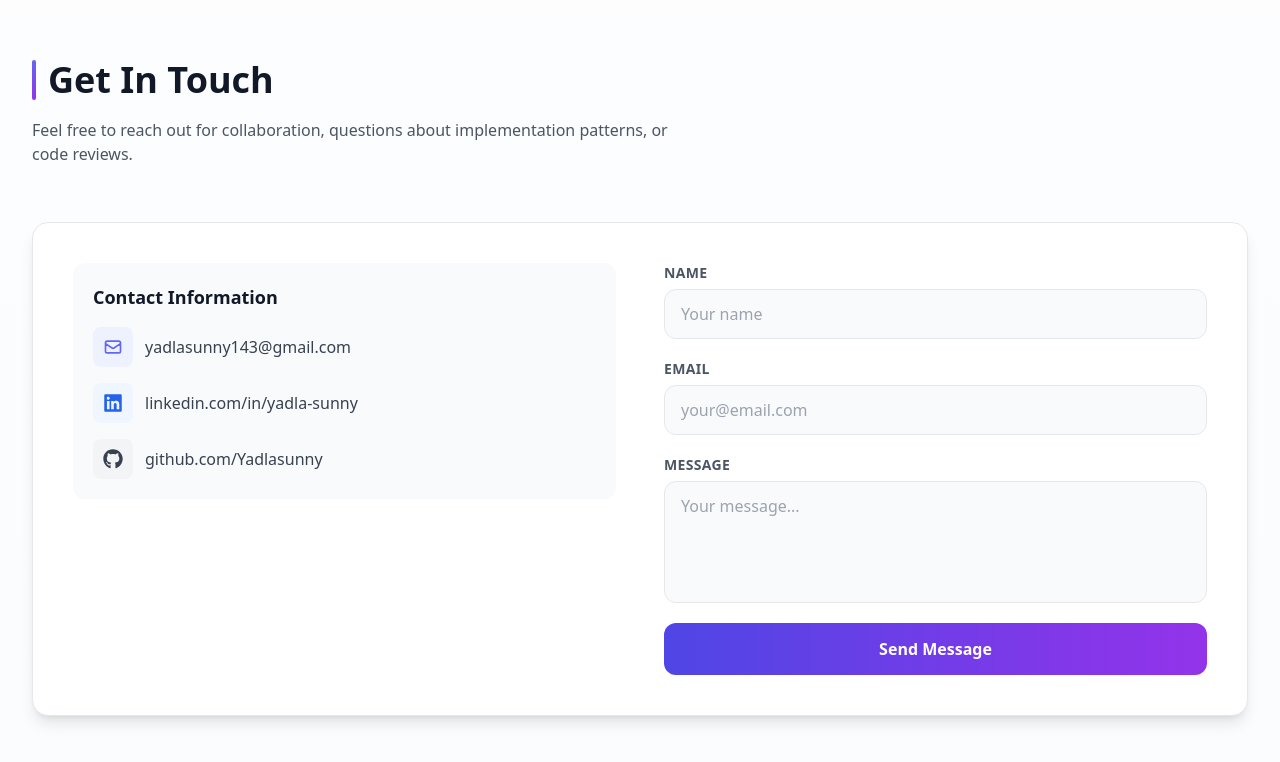
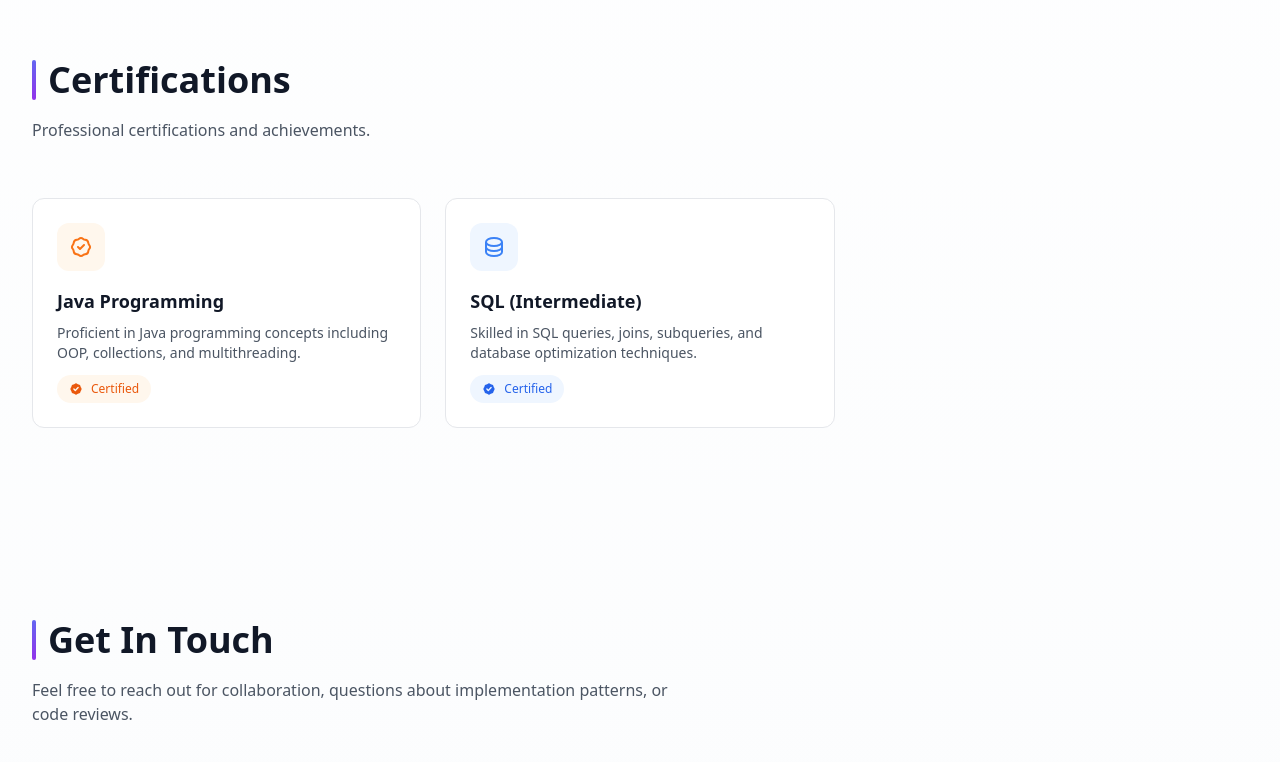
Before and after one commit to Yadlasunny/Portfolio, a React (Vite) app: page / in a window 1280 px wide. Shown: the part 4321-5083 px from the top of the page. Built offline with nearby package versions, Linux system fonts and the light colour scheme.

Commit message:
Add certifications, Google Analytics, and SEO

```diff
--- a/index.html
+++ b/index.html
@@ -2,8 +2,43 @@
 <html lang="en">
   <head>
     <meta charset="UTF-8" />
-    <title>Sunny Portfolio</title>
+    <title>Yadla Sunny | Full-Stack Developer Portfolio</title>
     <meta name="viewport" content="width=device-width,initial-scale=1" />
+
+    <!-- SEO Meta Tags -->
+    <meta name="description" content="Yadla Sunny - Full-Stack Developer skilled in React, Python, Java, and AI/ML. View my projects, skills, and get in touch for collaboration." />
+    <meta name="keywords" content="Yadla Sunny, Full Stack Developer, React Developer, Python Developer, AI ML, Machine Learning, Web Developer, Portfolio, Java, SQL" />
+    <meta name="author" content="Yadla Sunny" />
+    <meta name="robots" content="index, follow" />
+
+    <!-- Open Graph / Facebook -->
+    <meta property="og:type" content="website" />
+    <meta property="og:url" content="https://yadlasunny.vercel.app/" />
+    <meta property="og:title" content="Yadla Sunny | Full-Stack Developer" />
+    <meta property="og:description" content="Full-Stack Developer skilled in React, Python, Java, and AI/ML. Explore my projects and get in touch." />
+    <meta property="og:image" content="https://yadlasunny.vercel.app/og-image.png" />
+
+    <!-- Twitter -->
+    <meta name="twitter:card" content="summary_large_image" />
+    <meta name="twitter:url" content="https://yadlasunny.vercel.app/" />
+    <meta name="twitter:title" content="Yadla Sunny | Full-Stack Developer" />
+    <meta name="twitter:description" content="Full-Stack Developer skilled in React, Python, Java, and AI/ML. Explore my projects and get in touch." />
+    <meta name="twitter:image" content="https://yadlasunny.vercel.app/og-image.png" />
+
+    <!-- Canonical URL -->
+    <link rel="canonical" href="https://yadlasunny.vercel.app/" />
+
+    <!-- Favicon -->
+    <link rel="icon" type="image/svg+xml" href="/favicon.svg" />
+
+    <!-- Google Analytics -->
+    <script async src="https://www.googletagmanager.com/gtag/js?id=G-WS92VXN481"></script>
+    <script>
+      window.dataLayer = window.dataLayer || [];
+      function gtag(){dataLayer.push(arguments);}
+      gtag('js', new Date());
+      gtag('config', 'G-WS92VXN481');
+    </script>
   </head>
   <body>
     <div id="root"></div>
--- a/src/Portfolio.jsx
+++ b/src/Portfolio.jsx
@@ -971,6 +971,76 @@ export default function Portfolio() {
           </div>
         </section>
 
+        {/* Certifications */}
+        <section className="max-w-7xl mx-auto px-3 sm:px-6 lg:px-8 py-12 sm:py-16 md:py-24">
+          <motion.div
+            initial={{ opacity: 0, y: 20 }}
+            whileInView={{ opacity: 1, y: 0 }}
+            viewport={{ once: true }}
+            transition={{ duration: 0.5 }}
+            className="text-center md:text-left mb-10 md:mb-14"
+          >
+            <h2 className="text-2xl sm:text-3xl md:text-4xl font-bold inline-flex items-center gap-3">
+              <span className="hidden sm:block h-10 w-1 rounded-full bg-gradient-to-b from-indigo-500 to-purple-600" />
+              Certifications
+            </h2>
+            <p className={`mt-3 text-sm sm:text-base max-w-2xl ${dark ? "text-gray-400" : "text-gray-600"}`}>
+              Professional certifications and achievements.
+            </p>
+          </motion.div>
+          <div className="grid sm:grid-cols-2 lg:grid-cols-3 gap-4 sm:gap-6">
+            {/* Java Programming */}
+            <motion.div
+              initial={{ opacity: 0, y: 20 }}
+              whileInView={{ opacity: 1, y: 0 }}
+              viewport={{ once: true }}
+              transition={{ duration: 0.4 }}
+              className={`group p-5 sm:p-6 rounded-xl border transition-all duration-300 hover:shadow-lg hover:-translate-y-1 ${dark ? "bg-gray-900/80 border-gray-800/50 hover:border-indigo-500/30" : "bg-white border-gray-200 hover:border-indigo-500/30"}`}
+            >
+              <div className={`inline-flex items-center justify-center w-12 h-12 rounded-xl mb-4 ${dark ? "bg-orange-500/10" : "bg-orange-50"}`}>
+                <svg className="w-6 h-6 text-orange-500" fill="none" stroke="currentColor" viewBox="0 0 24 24">
+                  <path strokeLinecap="round" strokeLinejoin="round" strokeWidth={2} d="M9 12l2 2 4-4M7.835 4.697a3.42 3.42 0 001.946-.806 3.42 3.42 0 014.438 0 3.42 3.42 0 001.946.806 3.42 3.42 0 013.138 3.138 3.42 3.42 0 00.806 1.946 3.42 3.42 0 010 4.438 3.42 3.42 0 00-.806 1.946 3.42 3.42 0 01-3.138 3.138 3.42 3.42 0 00-1.946.806 3.42 3.42 0 01-4.438 0 3.42 3.42 0 00-1.946-.806 3.42 3.42 0 01-3.138-3.138 3.42 3.42 0 00-.806-1.946 3.42 3.42 0 010-4.438 3.42 3.42 0 00.806-1.946 3.42 3.42 0 013.138-3.138z" />
+                </svg>
+              </div>
+              <h3 className="font-semibold text-lg mb-2">Java Programming</h3>
+              <p className={`text-sm mb-3 ${dark ? "text-gray-400" : "text-gray-600"}`}>
+                Proficient in Java programming concepts including OOP, collections, and multithreading.
+              </p>
+              <div className={`inline-flex items-center gap-2 text-xs font-medium px-3 py-1.5 rounded-full ${dark ? "bg-orange-500/10 text-orange-400" : "bg-orange-50 text-orange-600"}`}>
+                <svg className="w-3.5 h-3.5" fill="currentColor" viewBox="0 0 20 20">
+                  <path fillRule="evenodd" d="M6.267 3.455a3.066 3.066 0 001.745-.723 3.066 3.066 0 013.976 0 3.066 3.066 0 001.745.723 3.066 3.066 0 012.812 2.812c.051.643.304 1.254.723 1.745a3.066 3.066 0 010 3.976 3.066 3.066 0 00-.723 1.745 3.066 3.066 0 01-2.812 2.812 3.066 3.066 0 00-1.745.723 3.066 3.066 0 01-3.976 0 3.066 3.066 0 00-1.745-.723 3.066 3.066 0 01-2.812-2.812 3.066 3.066 0 00-.723-1.745 3.066 3.066 0 010-3.976 3.066 3.066 0 00.723-1.745 3.066 3.066 0 012.812-2.812zm7.44 5.252a1 1 0 00-1.414-1.414L9 10.586 7.707 9.293a1 1 0 00-1.414 1.414l2 2a1 1 0 001.414 0l4-4z" clipRule="evenodd" />
+                </svg>
+                Certified
+              </div>
+            </motion.div>
+
+            {/* SQL Intermediate */}
+            <motion.div
+              initial={{ opacity: 0, y: 20 }}
+              whileInView={{ opacity: 1, y: 0 }}
+              viewport={{ once: true }}
+              transition={{ duration: 0.4, delay: 0.1 }}
+              className={`group p-5 sm:p-6 rounded-xl border transition-all duration-300 hover:shadow-lg hover:-translate-y-1 ${dark ? "bg-gray-900/80 border-gray-800/50 hover:border-indigo-500/30" : "bg-white border-gray-200 hover:border-indigo-500/30"}`}
+            >
+              <div className={`inline-flex items-center justify-center w-12 h-12 rounded-xl mb-4 ${dark ? "bg-blue-500/10" : "bg-blue-50"}`}>
+                <svg className="w-6 h-6 text-blue-500" fill="none" stroke="currentColor" viewBox="0 0 24 24">
+                  <path strokeLinecap="round" strokeLinejoin="round" strokeWidth={2} d="M4 7v10c0 2.21 3.582 4 8 4s8-1.79 8-4V7M4 7c0 2.21 3.582 4 8 4s8-1.79 8-4M4 7c0-2.21 3.582-4 8-4s8 1.79 8 4m0 5c0 2.21-3.582 4-8 4s-8-1.79-8-4" />
+                </svg>
+              </div>
+              <h3 className="font-semibold text-lg mb-2">SQL (Intermediate)</h3>
+              <p className={`text-sm mb-3 ${dark ? "text-gray-400" : "text-gray-600"}`}>
+                Skilled in SQL queries, joins, subqueries, and database optimization techniques.
+              </p>
+              <div className={`inline-flex items-center gap-2 text-xs font-medium px-3 py-1.5 rounded-full ${dark ? "bg-blue-500/10 text-blue-400" : "bg-blue-50 text-blue-600"}`}>
+                <svg className="w-3.5 h-3.5" fill="currentColor" viewBox="0 0 20 20">
+                  <path fillRule="evenodd" d="M6.267 3.455a3.066 3.066 0 001.745-.723 3.066 3.066 0 013.976 0 3.066 3.066 0 001.745.723 3.066 3.066 0 012.812 2.812c.051.643.304 1.254.723 1.745a3.066 3.066 0 010 3.976 3.066 3.066 0 00-.723 1.745 3.066 3.066 0 01-2.812 2.812 3.066 3.066 0 00-1.745.723 3.066 3.066 0 01-3.976 0 3.066 3.066 0 00-1.745-.723 3.066 3.066 0 01-2.812-2.812 3.066 3.066 0 00-.723-1.745 3.066 3.066 0 010-3.976 3.066 3.066 0 00.723-1.745 3.066 3.066 0 012.812-2.812zm7.44 5.252a1 1 0 00-1.414-1.414L9 10.586 7.707 9.293a1 1 0 00-1.414 1.414l2 2a1 1 0 001.414 0l4-4z" clipRule="evenodd" />
+                </svg>
+                Certified
+              </div>
+            </motion.div>
+          </div>
+        </section>
+
         {/* Contact */}
         <section
           ref={sections.contact}
```
